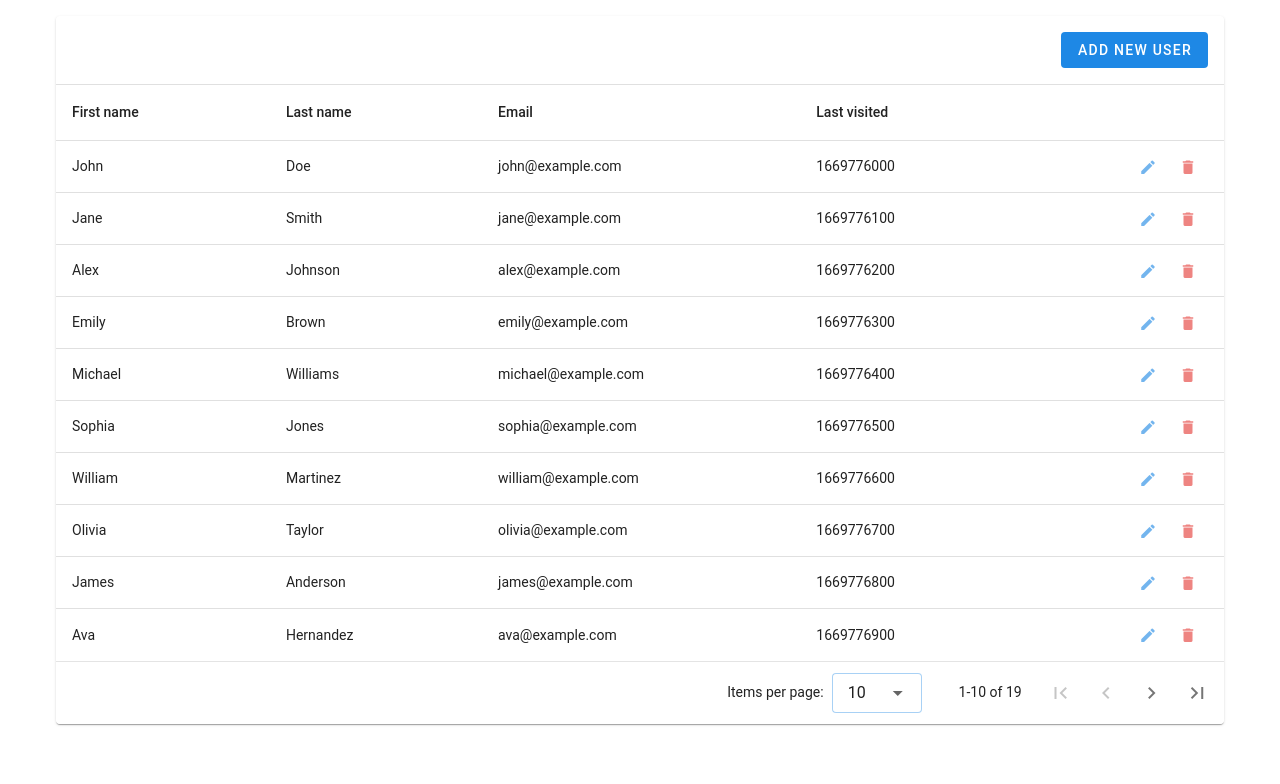
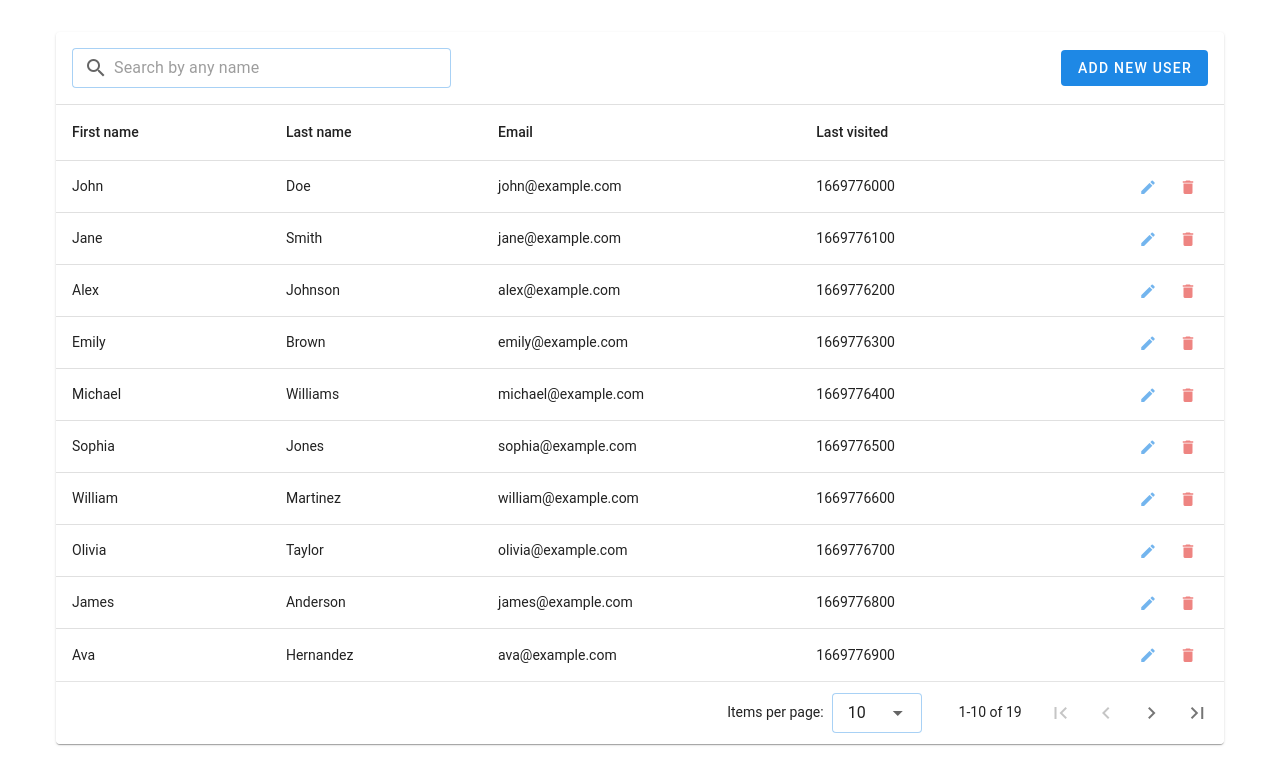
Before and after one commit to gecheru/users-list, a Vue app: page / in a window 1280 px wide. Shown: the top 784 px of the page. Built offline with nearby package versions, Linux system fonts and the light colour scheme.

Commit message:
added filter text-field

```diff
--- a/src/App.vue
+++ b/src/App.vue
@@ -1,5 +1,5 @@
 <template>
-  <VContainer>
+  <VContainer class="pt-8">
     <UsersTable />
   </VContainer>
 </template>
--- a/src/components/UsersTable/UsersTable.vue
+++ b/src/components/UsersTable/UsersTable.vue
@@ -4,6 +4,8 @@
       :items="usersStore.users"
       :headers="headers"
       :loading="loading"
+      :search="search"
+      :filter-keys="['firstName', 'lastName']"
     >
       <template v-slot:loading>
         <VSkeletonLoader type="table-row@10"></VSkeletonLoader>
@@ -14,8 +16,22 @@
           fluid
           class="border-b-thin"
         >
-          <VRow no-gutters>
-            <VCol></VCol>
+          <VRow
+            no-gutters
+            justify="space-between"
+            align="center"
+          >
+            <VCol cols="4">
+              <VTextField
+                v-model="search"
+                prepend-inner-icon="mdi-magnify"
+                placeholder="Search by any name"
+                variant="outlined"
+                hide-details
+                single-line
+                density="compact"
+              />
+            </VCol>
             <VCol cols="auto">
               <UserCreate />
             </VCol>
@@ -51,6 +67,7 @@ import type { User } from '@/types/User/User';
 
 const usersStore = useUsersStore();
 const loading = ref(false);
+const search = ref('');
 const headers = ref<TableHeaders>([
   {
     key: 'firstName',
@@ -66,8 +83,7 @@ const headers = ref<TableHeaders>([
   },
   {
     key: 'lastVisitedAt',
-    title: 'Last visited',
-    sortable: true
+    title: 'Last visited'
   },
   {
     key: 'actions',
```
